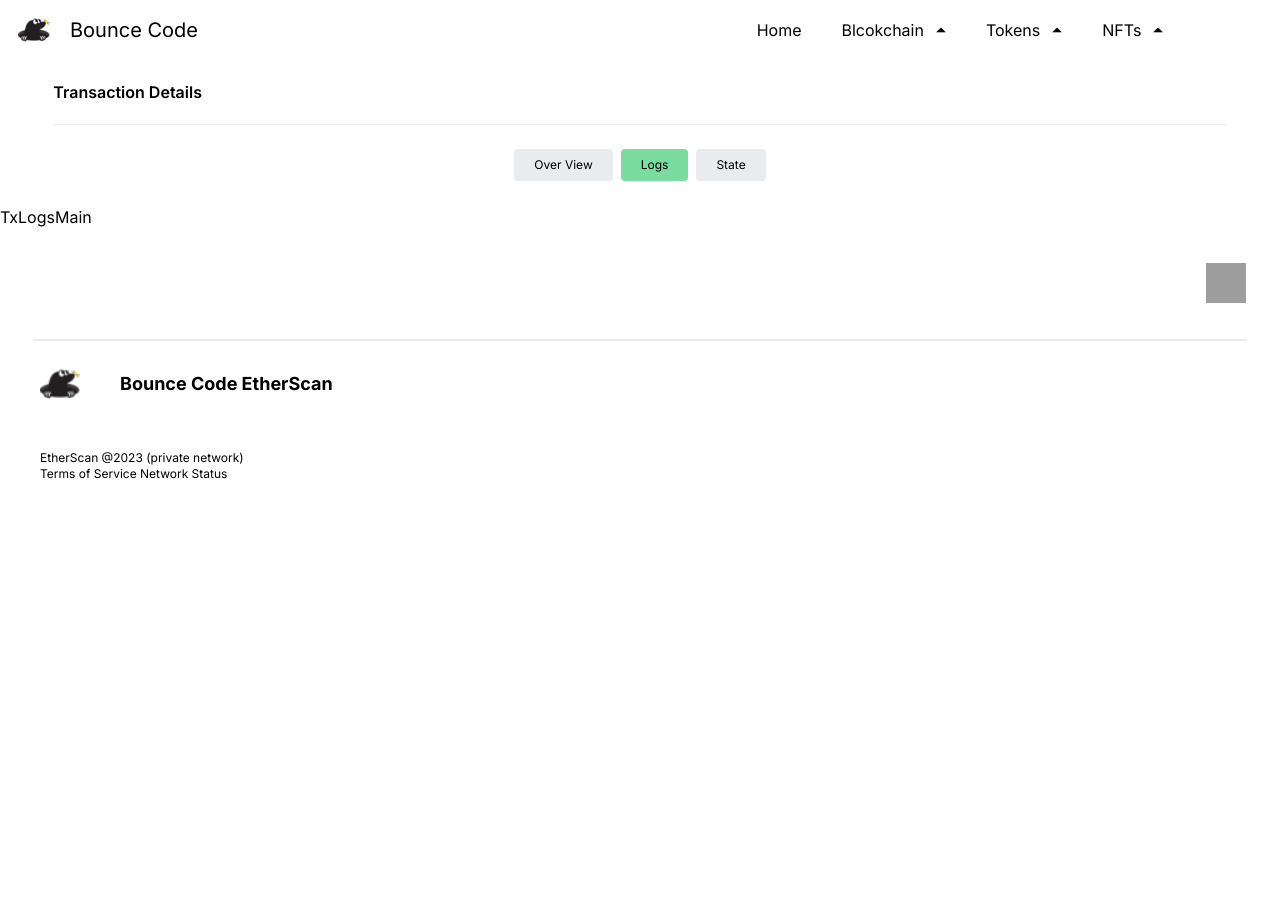
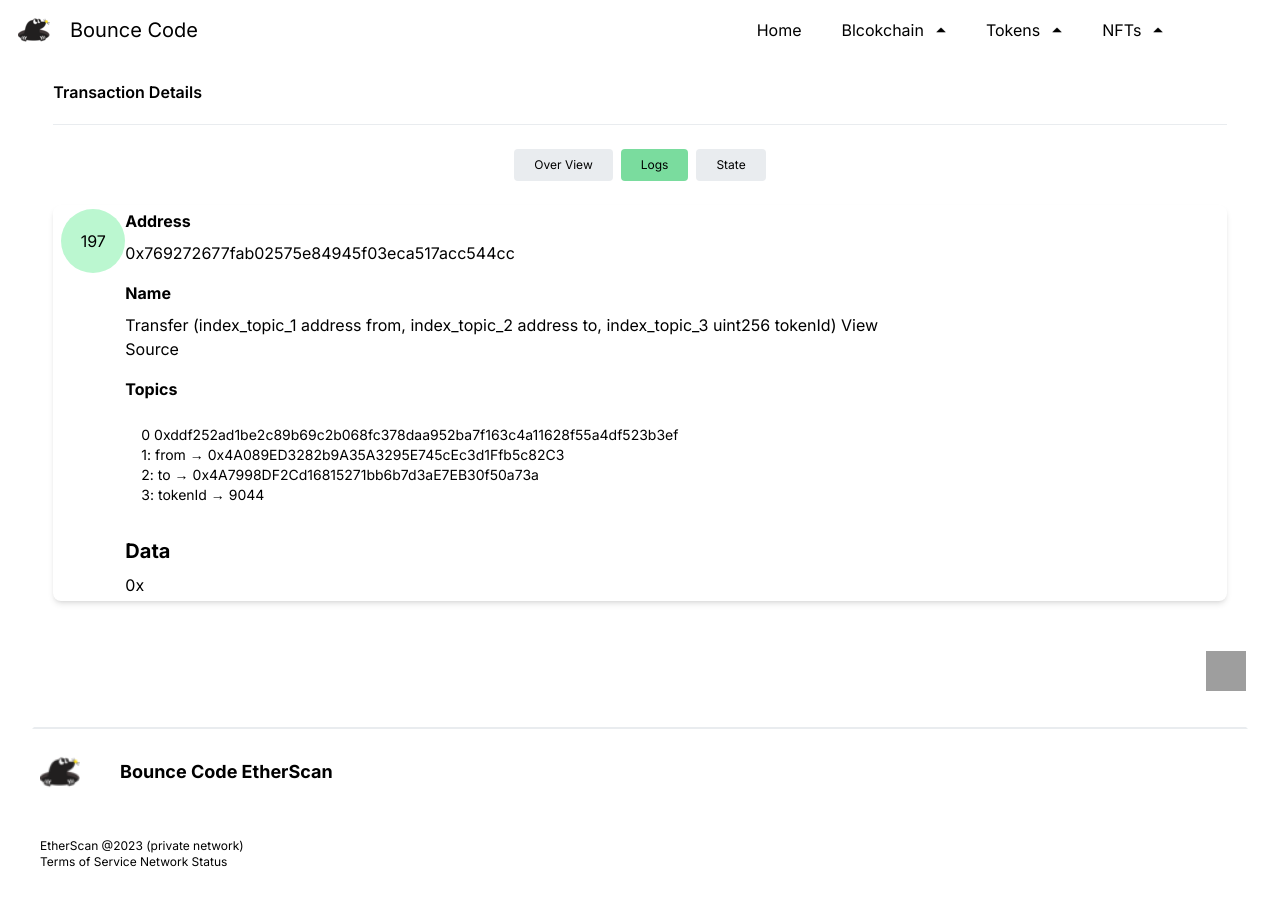
Before and after one commit to zerohoney97/blockExploreFront, a Next.js app: page /transaction/1 in a window 1280 px wide. Both pictures are taken after a click on the button "Logs". Shown: the top 906 px of the page. Before the commit the page ends 800 px from the top, so only its background shows below. Built offline with nearby package versions, Linux system fonts and the light colour scheme; grey boxes are pictures that could not be loaded.

Commit message:
초집중 로그 부분완성

```diff
--- /dev/null
+++ b/src/app/(page)/transaction/[txHash]/_contents/logs/ContentWrap.tsx
@@ -0,0 +1,56 @@
+import ItemTableWrap from "@app/_components/itemTable";
+import React from "react";
+
+const LogContentWrap: React.FC<any> = () => {
+  const transactionData = {
+    address: "0x769272677fab02575e84945f03eca517acc544cc",
+    name: "Transfer (index_topic_1 address from, index_topic_2 address to, index_topic_3 uint256 tokenId) View Source",
+    topics: [
+      "0xddf252ad1be2c89b69c2b068fc378daa952ba7f163c4a11628f55a4df523b3ef",
+      "0x4A089ED3282b9A35A3295E745cEc3d1Ffb5c82C3",
+      "0x4A7998DF2Cd16815271bb6b7d3aE7EB30f50a73a",
+      "9044",
+    ],
+    data: "0x",
+  };
+
+  return (
+    <ItemTableWrap>
+      <div className="flex">
+        <div className="w-16 h-16 rounded-full flex justify-center items-center bg-green-200">
+          197
+        </div>
+        <div className="w-4/6">
+          <div className="text-gray-900 font-bold text-md mb-2">Address</div>
+          <p className="text-gray-700 text-base">{transactionData.address}</p>
+
+          <div className="text-gray-900 font-bold text-md mt-4 mb-2">Name</div>
+          <p className="text-gray-700 text-base">{transactionData.name}</p>
+
+          <div className="text-gray-900 font-bold text-md mt-4 mb-2">
+            Topics
+          </div>
+          <div className="bg-gray-100 rounded p-4 mb-4">
+            <div className="text-gray-600 text-sm">
+              0 {transactionData.topics[0]}
+            </div>
+            <div className="text-gray-600 text-sm">
+              1: from → {transactionData.topics[1]}
+            </div>
+            <div className="text-gray-600 text-sm">
+              2: to → {transactionData.topics[2]}
+            </div>
+            <div className="text-gray-600 text-sm">
+              3: tokenId → {transactionData.topics[3]}
+            </div>
+          </div>
+
+          <div className="text-gray-900 font-bold text-xl mt-4 mb-2">Data</div>
+          <p className="text-gray-700 text-base">{transactionData.data}</p>
+        </div>
+      </div>
+    </ItemTableWrap>
+  );
+};
+
+export default LogContentWrap;
--- a/src/app/(page)/transaction/[txHash]/_contents/logs/index.tsx
+++ b/src/app/(page)/transaction/[txHash]/_contents/logs/index.tsx
@@ -1,9 +1,12 @@
-import React from 'react'
+import React from "react";
+import LogContentWrap from "./ContentWrap";
 
 const TxLogsMain = () => {
   return (
-    <div>TxLogsMain</div>
-  )
-}
+    <div className="">
+      <LogContentWrap />
+    </div>
+  );
+};
 
-export default TxLogsMain
+export default TxLogsMain;
```
